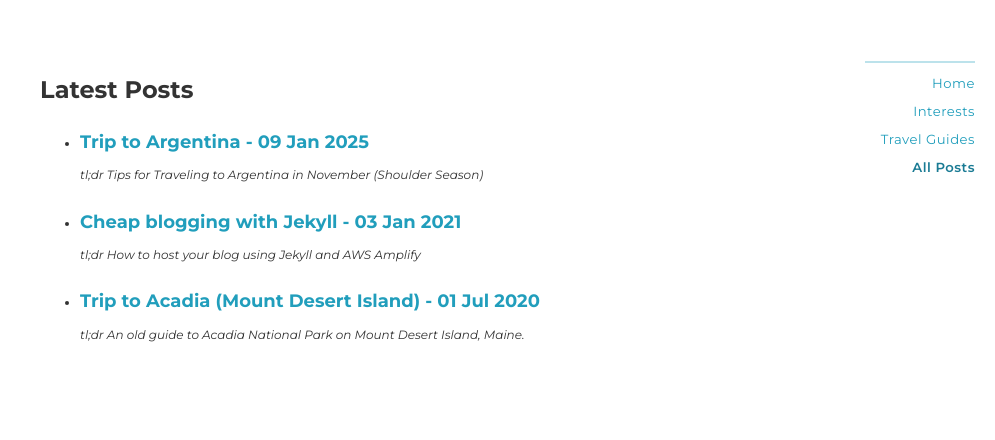
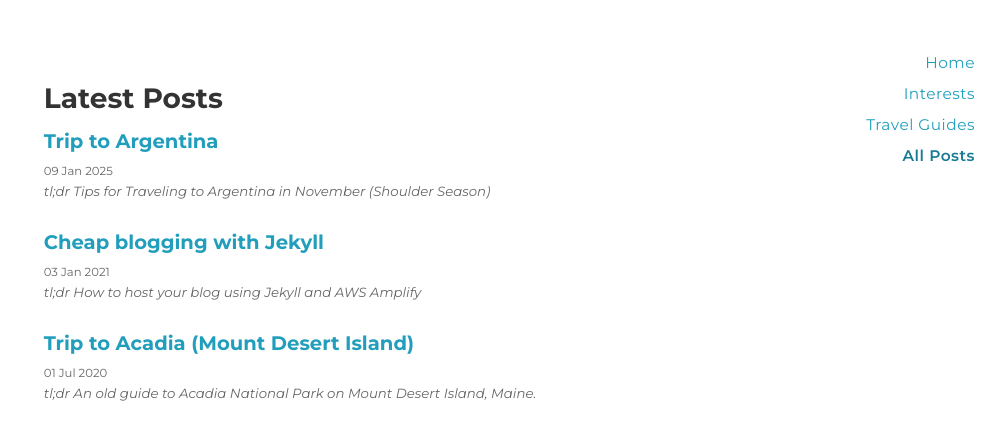
Before and after one commit to PBlanco/pblanco.github.io, a Jekyll site: the page built from blog.html, in a window 1280 px wide. Shown: the top 440 px of the page, without its empty margins (285-1280 px from the left). Built offline with Jekyll 4.4.1, drawn with Linux system fonts in a browser that asks for light colours.

Commit message:
Fix site for desktop and do some editing

```diff
--- a/_includes/navigation.html
+++ b/_includes/navigation.html
@@ -1,10 +1,5 @@
 <nav class="right-nav">
   <ul>
-    <li class="nav-header">
-      <!-- <a href="/">
-          Peter Blanco
-        </a>
-      </li> -->
     {% for item in site.data.navigation %}
       <li>
         <a href="{{ item.link }}" {% if page.url == item.link %}class="current"{% endif %}>
--- a/assets/css/styles.css
+++ b/assets/css/styles.css
@@ -1,7 +1,7 @@
 /* Global Styles */
 :root {
   font-family: "Montserrat", "Helvetica Neue", Helvetica;
-  font-size: 12px;
+  font-size: 14px;
 }
 
 body {
@@ -43,7 +43,7 @@
   position: fixed;
   top: 0;
   right: 0;
-  width: 150px;
+  width: 155px;
   height: 100vh;
   padding: 40px 20px;
   box-sizing: border-box; /* Include padding in width calculation */
@@ -113,15 +113,6 @@
     margin: 0;  /* Remove margin since we're using gap */
     text-align: center;
     font-size: 0.95em;
-  }
-
-  .nav-header {
-    font-size: 1em;
-    margin-bottom: 8px;
-    padding-bottom: 0;
-    text-align: center;
-    border-bottom: none;
-    color: #219ebc;
   }
 
   .right-nav a {
@@ -234,3 +225,50 @@
     margin-left: 20px;
   }
 }
+
+.wave {
+  display: inline-block;
+  animation: wave 2s infinite;
+  animation-delay: 3s;
+}
+
+@keyframes wave {
+  0% { transform: rotate(0deg); }
+  20% { transform: rotate(30deg); }
+  40% { transform: rotate(0deg); }
+  60% { transform: rotate(30deg); }
+  80% { transform: rotate(0deg); }
+  100% { transform: rotate(0deg); }
+}
+
+/* Blog Post List Styles */
+.blog-list {
+  list-style: none;
+  padding: 0;
+  margin: 0;
+}
+
+.blog-list li {
+  margin-bottom: 2em;
+}
+
+.blog-list h2 {
+  margin: 0 0 0.3em 0;
+  font-size: 1.4em;
+}
+
+.blog-list h2 a {
+  color: #219ebc;
+  text-decoration: none;
+}
+
+.blog-list h2 a:hover {
+  color: #1a7b94;
+  text-decoration: underline;
+}
+
+.blog-list p {
+  margin: 0;
+  color: #666;
+  font-size: 0.95em;
+}
--- a/blog.html
+++ b/blog.html
@@ -2,13 +2,17 @@
 layout: default
 title: Blog
 ---
+
 <h1>Latest Posts</h1>
 
-<ul>
+<ul class="blog-list">
   {% for post in site.posts %}
-    <li>
-      <h2><a href="{{ post.url }}">{{ post.title }} - {{ post.date | date_to_string }}</a></h2>
-      {{ post.excerpt }}
-    </li>
+  <li>
+    <h2>
+      <a href="{{ post.url }}">{{ post.title }}</a>
+    </h2>
+    <small style="color: #666">{{ post.date | date_to_string }}</small>
+    <p>{{ post.excerpt }}</p>
+  </li>
   {% endfor %}
 </ul>
```
Also changed, not shown: index.md (+6 -23 lines), travel-guides.html (+4 -5 lines).
